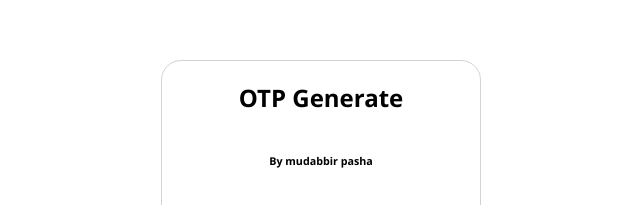
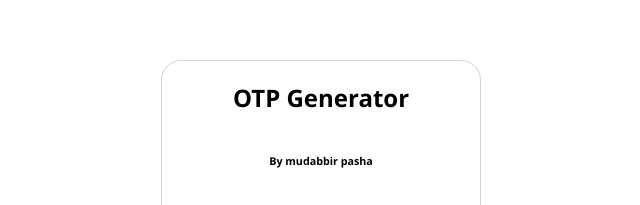
Before and after one commit to mudabbir525/OTP_Generator, a plain HTML site: page index.html in a window 1280 px wide. Shown: the part 160-365 px from the top of the page, 319-959 px from the left. Drawn offline with Linux system fonts and the light colour scheme.

Commit message:
index.html

```diff
--- a/index.html
+++ b/index.html
@@ -8,7 +8,7 @@
 </head>
 <body>
     <div class="container" >
-        <h2>OTP Generate</h2>
+        <h2>OTP Generator</h2>
         <h6><b>By mudabbir pasha</b></h6>
         <div id="otp"><img src="index.png" height="100px" width="100px" /></div>
 
```
